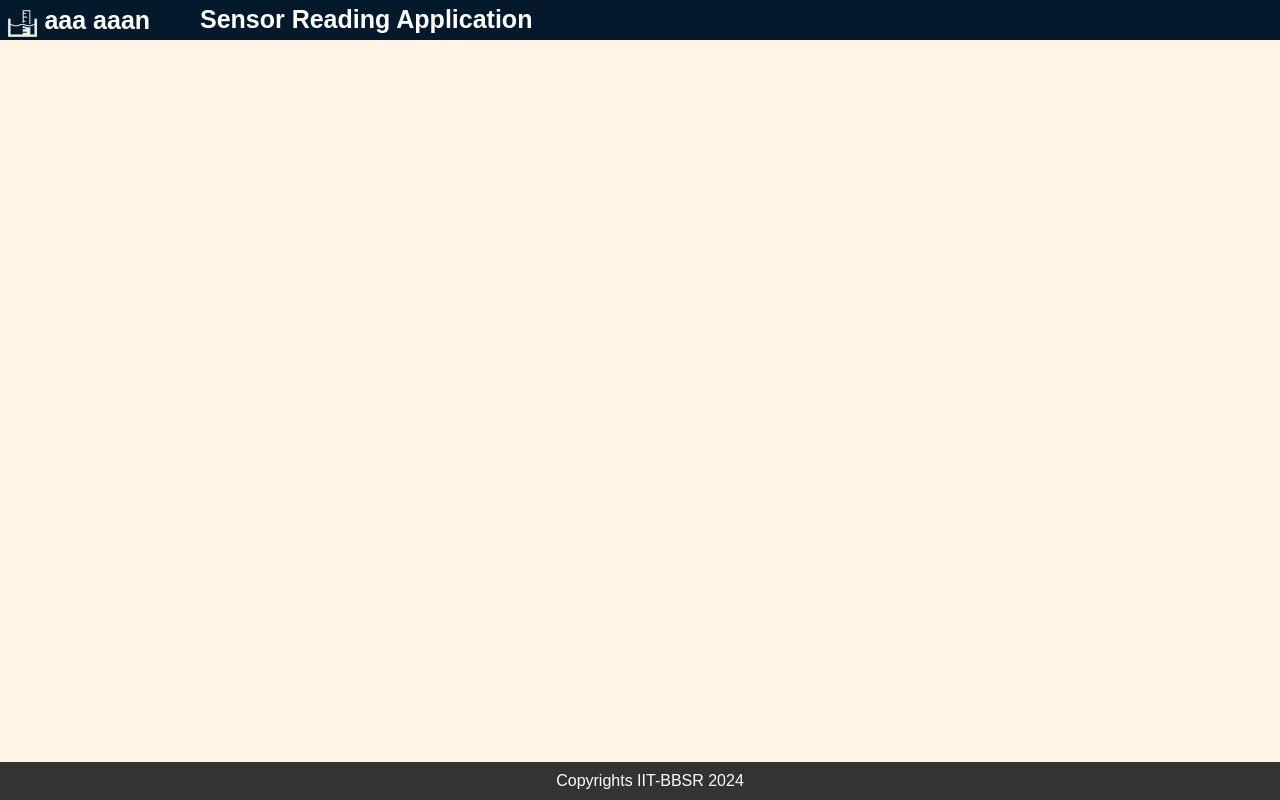
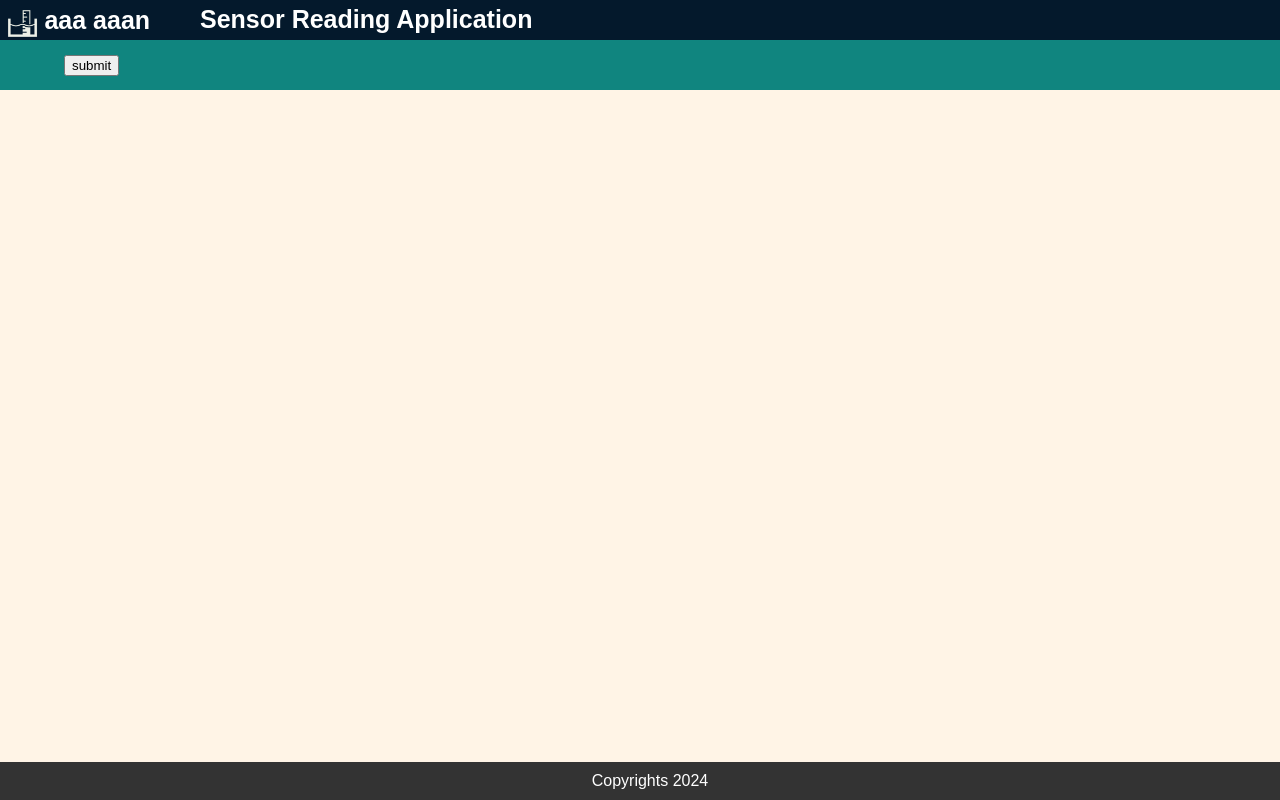
Before and after one commit to ganeshmuni47/Sensor_API, a Flask app: page / in a window 1280 px wide. Run offline with Flask 3, Linux system fonts and the light colour scheme.

Commit message:
20231223-2

```diff
--- a/static/css/styles.css
+++ b/static/css/styles.css
@@ -43,6 +43,15 @@ img.logo{
     min-height: 1px;
     /*background-color: blanchedalmond;*/
 }
+div.control-panel{
+    background-color: #10857f;
+    display: flex;
+    box-sizing: border-box;
+    height: 50px;
+    align-items: center;
+    /* justify-content: center; */
+    padding: 0% 5%;
+}
 footer {
     background-color: #333; /* Set the background color */
     color: #fff; /* Set the text color */
--- a/templates/index.html
+++ b/templates/index.html
@@ -19,6 +19,11 @@
             <div class="hw-right">
             </div>
         </div>
+        <div class="control-panel">
+            <form action="control-submit" class="controls">
+                <input type="button" value="submit">
+            </form>
+        </div>
     </header>
     <main>
         {% block main %}
@@ -26,7 +31,7 @@
     </main>
     <footer>
         <div class="footer-wrapper">
-            <p>Copyrights IIT-BBSR 2024</p>
+            <p>Copyrights 2024</p>
         </div>
     </footer>
 </body>
```
